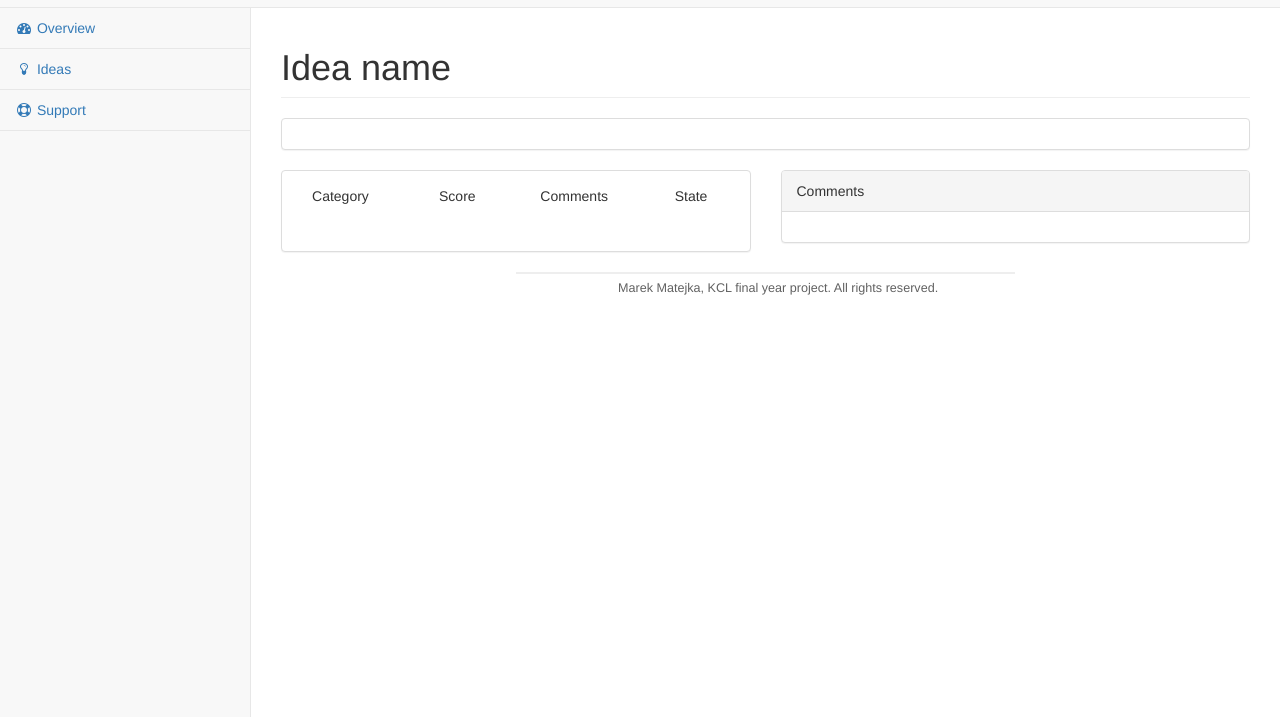
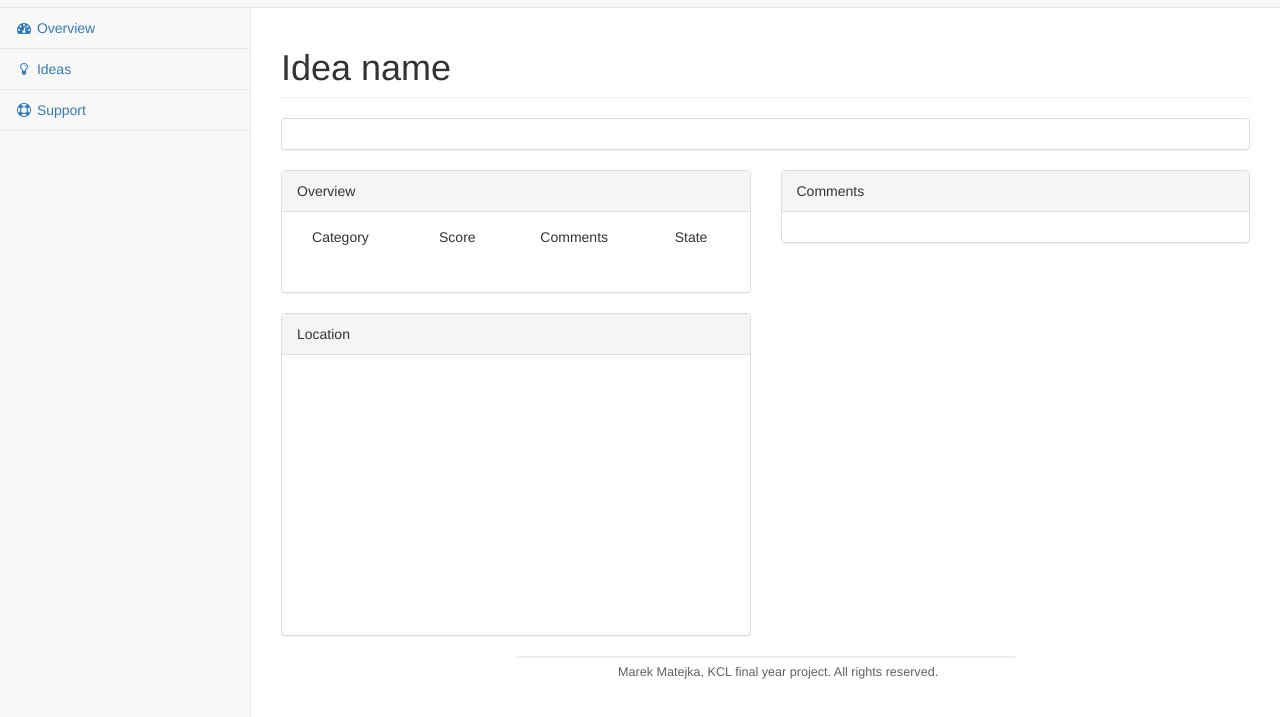
Before and after one commit to MarekMatejka/MayorIdeasWeb, a website: page pages/idea_details.html in a window 1280 px wide. Shown: the part 43-760 px from the top of the page. Drawn offline with Linux system fonts and the light colour scheme; some packages are replaced by stand-ins of ours; no server answers.

Commit message:
Implementing comment and map to IdeaDetail page

```diff
--- a/pages/idea_details.html
+++ b/pages/idea_details.html
@@ -113,6 +113,9 @@
             <div class="row">
                 <div class="col-lg-6">
                     <div class="panel panel-default">
+                        <div class="panel-heading">
+                            Overview
+                        </div>
                         <div class="panel-body">
                             <div class="row">
                                 <div class="col-lg-3">
@@ -135,6 +138,14 @@
                             <div id="ideaDetails" class="row" style="padding: 10px;"></div>
                         </div>
                     </div>
+                    <div class="panel panel-default">
+                        <div class="panel-heading">
+                            Location
+                        </div>
+                        <div class="panel-body">
+                            <div id="map" style="width: 100%; height: 250px"></div>
+                        </div>
+                    </div>
                 </div>
                 <div class="col-lg-6">
                     <div class="panel panel-default">
@@ -142,7 +153,7 @@
                             Comments
                         </div>
                         <div class="panel-body">
-
+                            <div id="comments"></div>
                         </div>
                     </div>
                 </div>
@@ -172,6 +183,8 @@
     <script src="../bower_components/metisMenu/dist/metisMenu.min.js"></script>
     <script src="../dist/js/libs/js.cookies.js" type="text/javascript"></script>
     <script src="../dist/js/libs/aes.js" type="text/javascript"></script>
+    <script type="text/javascript" src="https://maps.googleapis.com/maps/api/js"></script>
+    <script src="../dist/js/libs/gmaps.min.js" type="text/javascript"></script>
 
     <!-- Custom JavaScript -->
     <script src="../dist/js/global_settings.js" type="text/javascript"></script>
```
Also changed, not shown: dist/js/idea_details.js, dist/js/libs/gmaps.min.js (added).
